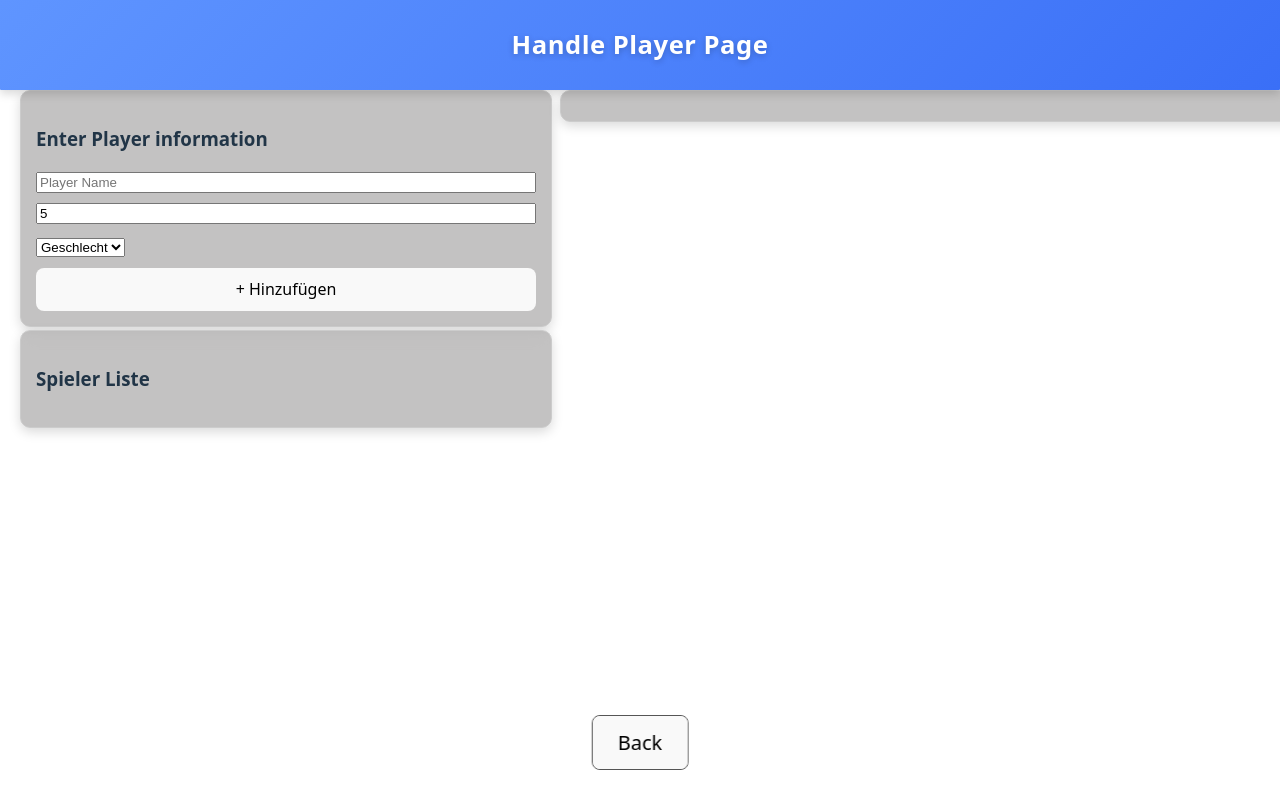
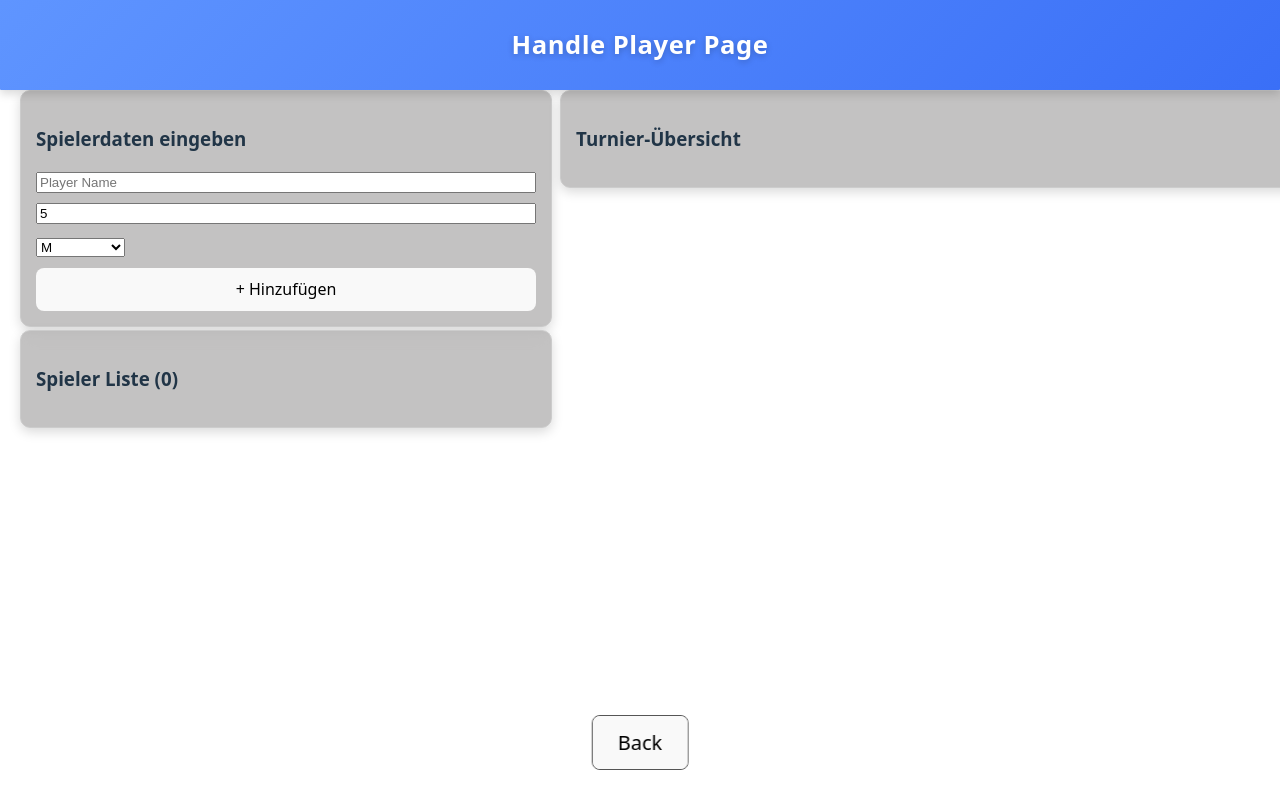
Before and after one commit to AhmedSK-design/demo_tennistournament_v2, a React (Vite) app: page / in a window 1280 px wide. Both pictures are taken after a click on the button "Start a new Tournament". Shown: the top 800 px of the page. Built offline with nearby package versions, Linux system fonts and the light colour scheme.

Commit message:
little changes

```diff
--- a/src/App.css
+++ b/src/App.css
@@ -28,6 +28,8 @@
   letter-spacing: 0.5px;
 
 }
+
+
 
 .mini-window {
   display: flex;
--- a/src/Mainpage.tsx
+++ b/src/Mainpage.tsx
@@ -1,20 +1,7 @@
 import { useState } from "react";
 
-export default function Mainpage({openNext,sendToApp}: { openNext: () => void ; sendToApp: (val: { id: number; name: string }[]) => void }) {
-    const [numPlayers, setNumPlayers] = useState(0)
-    const [players, setPlayers] = useState<{ id: number; name: string }[]>([])
+export default function Mainpage({openNext}: { openNext: () => void }) {
 
-
-    const handleAddPlayers = () => {
-    if (numPlayers > 3){
-    const newPlayers = Array.from({ length: numPlayers }, (_, i) => ({
-      id: i,
-      name: "",
-    }));
-    setPlayers(newPlayers);
-    sendToApp(newPlayers);
-  }
-  }
 
     return (
         <>
--- a/src/handlePlayer.tsx
+++ b/src/handlePlayer.tsx
@@ -17,6 +17,11 @@ export default function HandlePlayer({openPrev,dataFromLayout1}: {openPrev: () =
       alert("Bitte geben Sie eine gültige Spielstärke zwischen 1 und 10 ein.");
       return;
     }
+    // Überprüfen, ob Geschlecht ausgewählt ist (wichtig, da disabled)
+    if (selectedGender === "") {
+        alert("Bitte wählen Sie das Geschlecht aus.");
+        return;
+    }
     const newPlayer = {
       id: players.length,
       name: name,
@@ -27,8 +32,8 @@ export default function HandlePlayer({openPrev,dataFromLayout1}: {openPrev: () =
     // Eingabefelder zurücksetzen
     setName("");
     setSpielstärke(5);
-    setSelectedGender("M");
-
+    // Behalten Sie die letzte Auswahl oder setzen Sie auf Standard
+    // setSelectedGender(""); // Nicht zurücksetzen, um Nutzereingabe zu beschleunigen
   }
 
   function handleRemovePlayer(id: number) {
@@ -36,9 +41,8 @@ export default function HandlePlayer({openPrev,dataFromLayout1}: {openPrev: () =
     setPlayers(players.filter(player => player.id !== id));
   }
 
-
-
-
+  // Setze den initialen Geschlechts-Status auf 'M', damit die Auswahl nicht "disabled" bleibt
+  useState(() => {setSelectedGender("M");});
 
   return (
     <>
@@ -46,8 +50,13 @@ export default function HandlePlayer({openPrev,dataFromLayout1}: {openPrev: () =
         <h1>Handle Player Page</h1>
       </div>
 
+      {/* Hier beginnt der responsive Grid-Container, der den verfügbaren Platz nutzt */}
+      <div className="windows-container">
+
+        {/* Linke Spalte: Enthält die zwei kleinen Fenster übereinander */}
+        <div className="left-column">
           <div className="small-window">
-        <h3>Enter Player information</h3>
+             <h3>Spielerdaten eingeben</h3>
               <div className="mini-window">
                 <input type="text" placeholder="Player Name" value={name} onChange={(e) => setName(e.target.value)} maxLength={12} />
                 <input type="number" placeholder="Spielstärke 1 - 10" min={1} max={10} value={Spielstärke} onChange={(e) => setSpielstärke(Number(e.target.value))} />
@@ -63,7 +72,7 @@ export default function HandlePlayer({openPrev,dataFromLayout1}: {openPrev: () =
           </div>
 
           <div className="small-below-window">
-      <h3>Spieler Liste</h3>
+             <h3>Spieler Liste ({players.length})</h3>
             <div className="player-list">
               {players.map((player) => (
                 <div key={player.id} className="player-box">
@@ -77,9 +86,13 @@ export default function HandlePlayer({openPrev,dataFromLayout1}: {openPrev: () =
            ))}
           </div>
           </div>
+        </div>
 
+        {/* Rechte Spalte: Das große Fenster */}
         <div className="big-right-window">
-
+          <h3>Turnier-Übersicht</h3>
+          {/* Fügen Sie hier Ihre Turnier- oder Bracket-Ansicht ein */}
+        </div>
       </div>
 
 
```
Also changed, not shown: 1 other file (tests, documents, lock files or other folders). Lines whose indentation alone changed are shown as unchanged.
